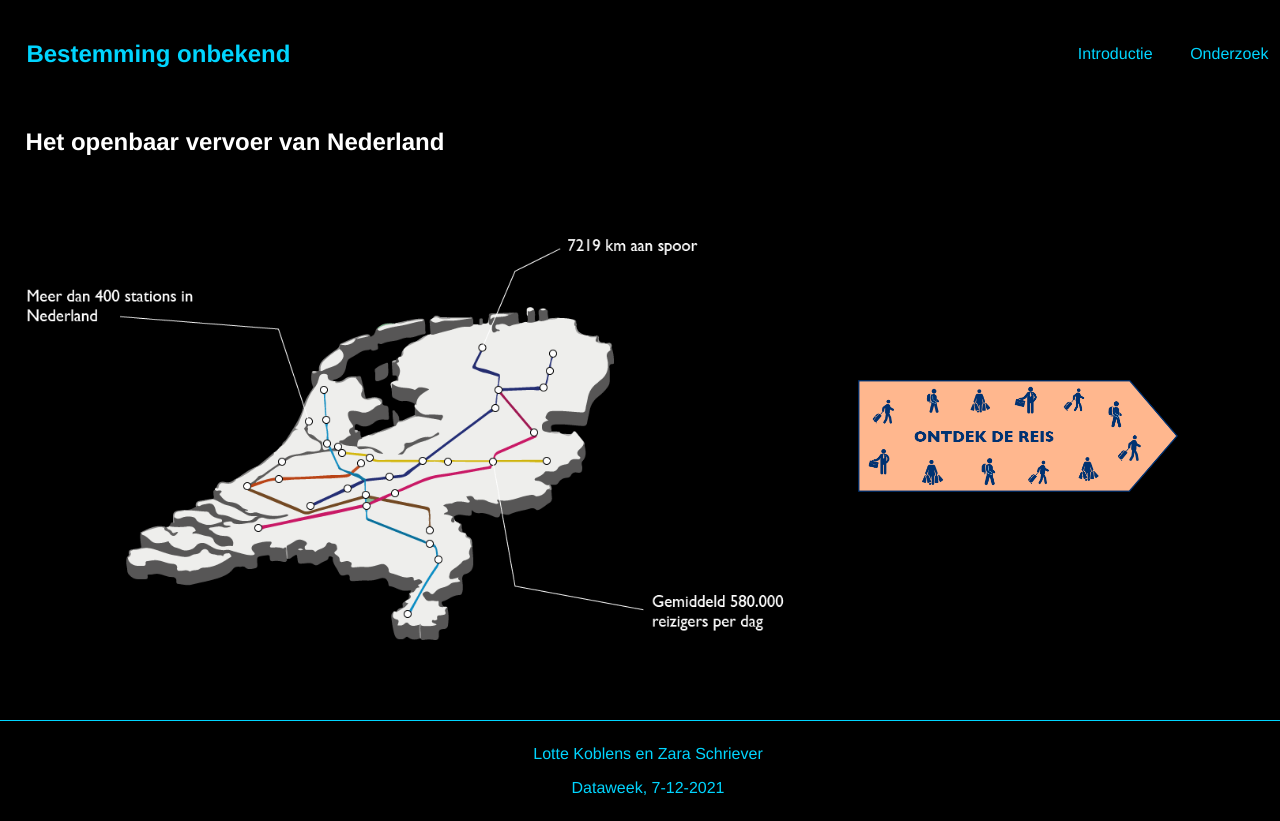
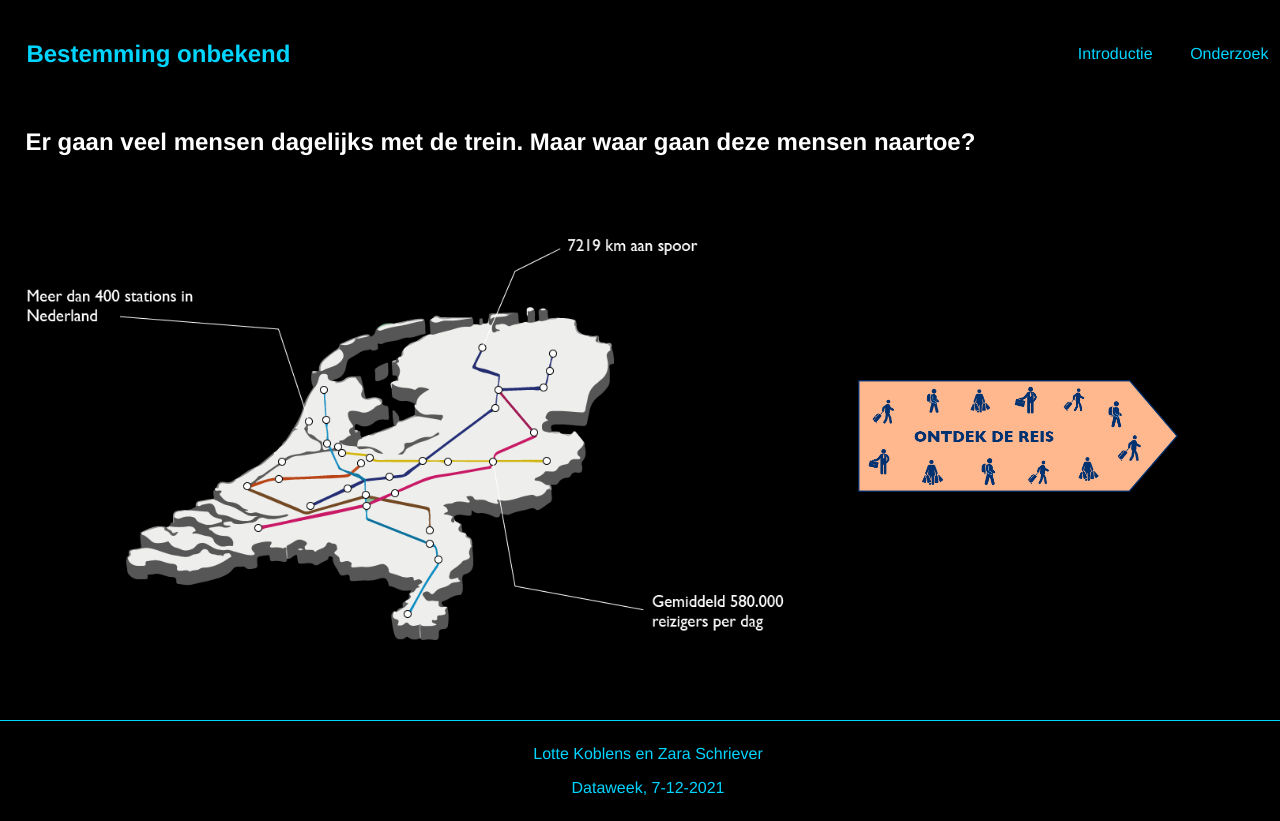
Before and after one commit to lottekoblens/dataweek, a React (Create React App) app: page / in a window 1280 px wide. Shown: the top 821 px of the page. Built offline with nearby package versions, Linux system fonts and the light colour scheme.

Commit message:
changed title intro

```diff
--- a/src/Onderzoek.js
+++ b/src/Onderzoek.js
@@ -12,7 +12,6 @@ function test() {
       <Gif />
       <TrainAnimation />
       <Piechart />
-      <Pie />
       <Footer />
     </div>
   );
--- a/src/components/Gif.js
+++ b/src/components/Gif.js
@@ -4,8 +4,7 @@ const Gif = () => {
             <div>
             <h2 id="kopje-gif">Wie gaat waar naartoe?</h2>
             <p > We hebben op basis van het uiterlijk van de reizigers (dus wat voor kleding en tas) bepaalt waar zij naartoe zouden gaan.
-            Uit het onderzoek blijkt dat de meeste reizigers studenten zijn! Zij zijn onderweg naar hun les of hebben juist net hun
-            les gehad en gaan weer naar huis. Daarna zijn het de mensen die na hun werk gaan die veel gebruik maken van de trein.
+            Uit het onderzoek blijkt dat de meeste reizigers studenten zijn!
         </p>
         </div>
             <div>
--- a/src/components/Inleiding.js
+++ b/src/components/Inleiding.js
@@ -1,7 +1,8 @@
 const Inleiding = () => {
     return (
         <div>
-        <h2 id="kopje-gif">Het openbaar vervoer van Nederland</h2>
+        <h2 id="kopje-gif">Er gaan veel mensen dagelijks met de trein. Maar waar gaan deze mensen naartoe?</h2>
+
         <div className="tekst-inleiding">
             <img src="./kaart-wit.png"></img>
             <a href="/onderzoek"><img src="pijltje-8.png"></img></a>
```
Also changed, not shown: public/legenda-vis.png (added).
